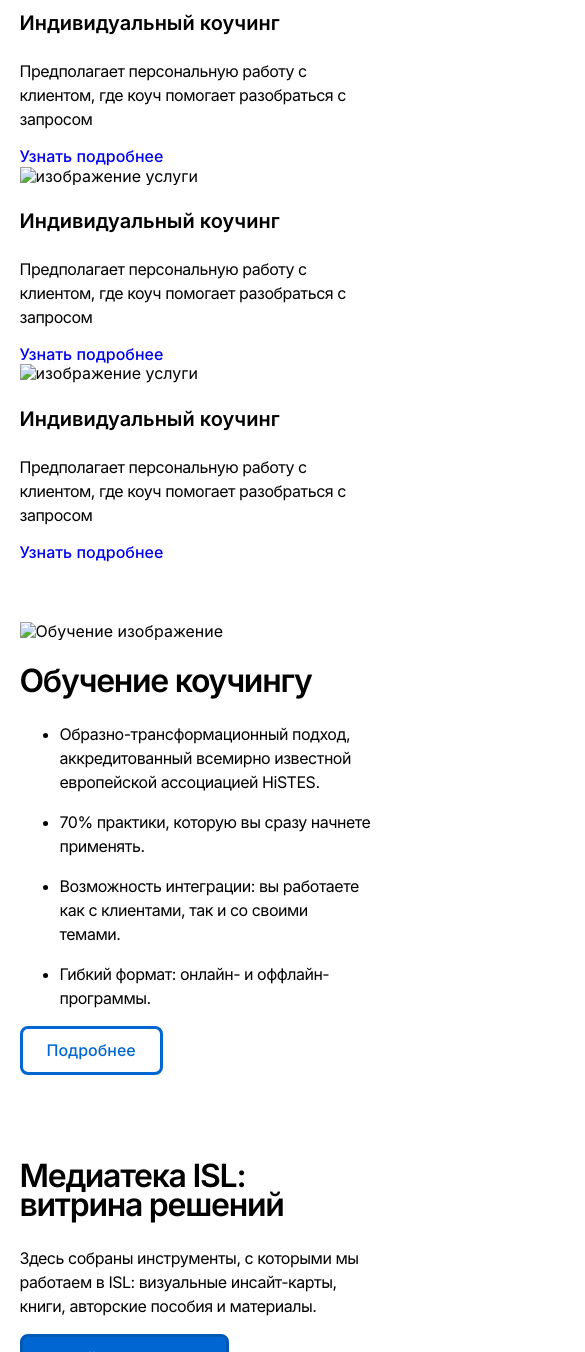
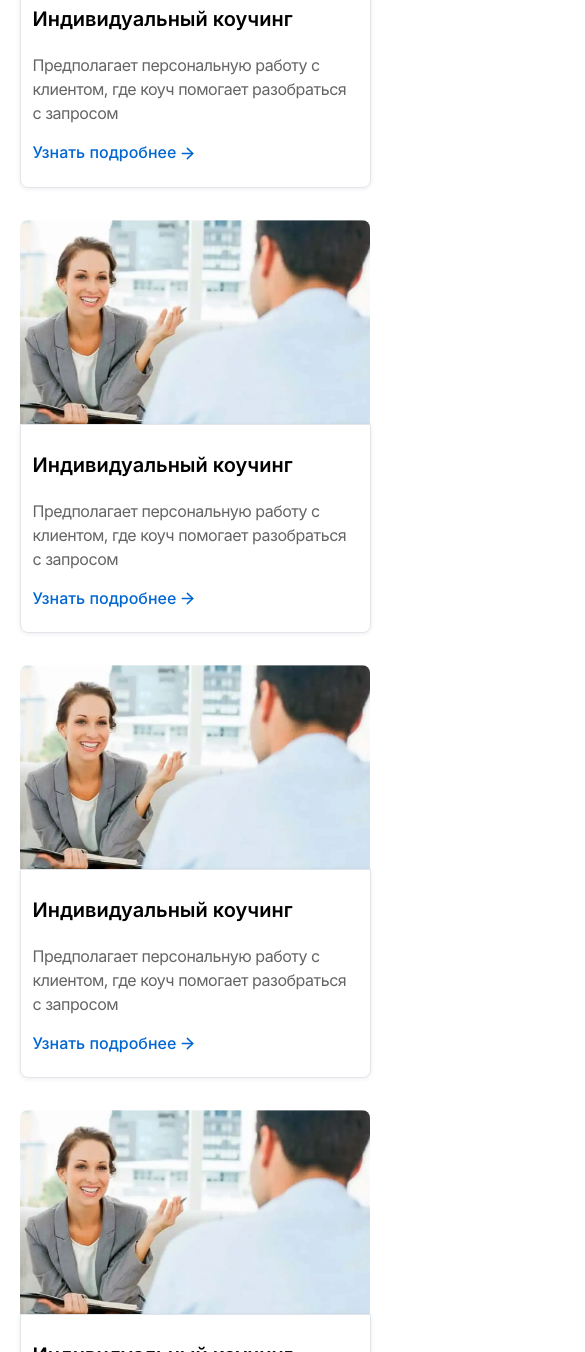
Before and after one commit to BardToyn/CoalchingISL, a plain HTML site: page index.html in a window 390 px wide. Shown: the part 6642-7994 px from the top of the page, 585 px wide, since content can reach past the window. Drawn offline with nearby package versions, Linux system fonts and the light colour scheme.

Commit message:
new_section_main

```diff
--- a/index.html
+++ b/index.html
@@ -214,6 +214,7 @@
 
 <!--main start-->
     <main class="main">
+        <!--hero-->
         <section class="hero section">
             <div class="container">
                 <div class="hero__wrapper">
@@ -251,7 +252,7 @@
                 </div>
             </div>
         </section>
-
+        <!--rewiews-->
         <section class="rewiews section">
             <div class="container">
                 <div class="rewiews__wrapper">
@@ -357,7 +358,7 @@
                 </div>
             </div>
         </section>
-
+        <!--course-->
         <section class="course section">
             <div class="container">
                 <div class="course__wrapper">
@@ -381,7 +382,7 @@
                 </div>
             </div>
         </section>
-
+        <!--about-->
         <section class="about section">
             <div class="container">
                 <div class="about__wrapper">
@@ -414,22 +415,22 @@
                                 Коучинг
                             </h4>
                             <ul class="about__content-list">
-                                <li class="about__content-list__item">
+                                <li class="li__dotted">
                                     <p class="about__content-text">
                                         Коучинг личных отношений
                                     </p>
                                 </li>
-                                <li class="about__content-list__item">
+                                <li class="li__dotted">
                                     <p class="about__content-text">
                                         Коучинг профессионального развития
                                     </p>
                                 </li>
-                                <li class="about__content-list__item">
+                                <li class="li__dotted">
                                     <p class="about__content-text">
                                         Коучинг личной эффективности
                                     </p>
                                 </li>
-                                <li class="about__content-list__item">
+                                <li class="li__dotted">
                                     <p class="about__content-text">
                                         И многое другое
                                     </p>
@@ -441,22 +442,22 @@
                                 Обучение
                             </h4>
                             <ul class="about__content-list">
-                                <li class="about__content-list__item">
+                                <li class="li__dotted">
                                     <p class="about__content-text">
                                         Обучение коучингу с применением МАК
                                     </p>
                                 </li>
-                                <li class="about__content-list__item">
+                                <li class="li__dotted">
                                     <p class="about__content-text">
                                         Обучение лайф-коучингу отношений в паре
                                     </p>
                                 </li>
-                                <li class="about__content-list__item">
+                                <li class="li__dotted">
                                     <p class="about__content-text">
                                         Обучение бизнес консалтингу и коучингу
                                     </p>
                                 </li>
-                                <li class="about__content-list__item">
+                                <li class="li__dotted">
                                     <p class="about__content-text">
                                         И многое другое
                                     </p>
@@ -468,22 +469,22 @@
                                 Трансформационные игры:
                             </h4>
                             <ul class="about__content-list">
-                                <li class="about__content-list__item">
+                                <li class="li__dotted">
                                     <p class="about__content-text">
                                         Психологическая игра «Психомафия»
                                     </p>
                                 </li>
-                                <li class="about__content-list__item">
+                                <li class="li__dotted">
                                     <p class="about__content-text">
                                         Коучинговая игра «Грани конфликта»
                                     </p>
                                 </li>
-                                <li class="about__content-list__item">
+                                <li class="li__dotted">
                                     <p class="about__content-text">
                                         Трансформационная игра «Жизнь»
                                     </p>
                                 </li>
-                                <li class="about__content-list__item">
+                                <li class="li__dotted">
                                     <p class="about__content-text">
                                         И многое другое
                                     </p>
@@ -494,7 +495,7 @@
                 </div>
             </div>
         </section>
-
+        <!--team-->
         <section class="team section">
             <div class="container">
                 <div class="team__wrapper">
@@ -595,7 +596,7 @@
                 </div>
             </div>
         </section>
-
+        <!--serivces-->
         <section class="services section">
             <div class="container">
                 <div class="services__wrapper">
@@ -610,7 +611,7 @@
                     <div class="services__list">
                         <div class="services__item">
                             <picture>
-                                <img src="#" alt="изображение услуги" class="services__img">
+                                <img src="./assets/default_content/example_services.webp" alt="изображение услуги" class="services__img">
                             </picture>
                             <article class="services__item--article">
                                 <h3 class="services__item--title">
@@ -619,12 +620,12 @@
                                 <p class="services__item--subtitle">
                                     Предполагает персональную работу с клиентом, где коуч помогает разобраться с запросом
                                 </p>
-                                <a href="#" class="services__item--link">Узнать подробнее</a>
+                                <a href="#" class="services__item--link btn__arrow--blue">Узнать подробнее</a>
                             </article>
                         </div>
                         <div class="services__item">
                             <picture>
-                                <img src="#" alt="изображение услуги" class="services__img">
+                                <img src="./assets/default_content/example_services.webp" alt="изображение услуги" class="services__img">
                             </picture>
                             <article class="services__item--article">
                                 <h3 class="services__item--title">
@@ -633,12 +634,12 @@
                                 <p class="services__item--subtitle">
                                     Предполагает персональную работу с клиентом, где коуч помогает разобраться с запросом
                                 </p>
-                                <a href="#" class="services__item--link">Узнать подробнее</a>
+                                <a href="#" class="services__item--link btn__arrow--blue">Узнать подробнее</a>
                             </article>
                         </div>
                         <div class="services__item">
                             <picture>
-                                <img src="#" alt="изображение услуги" class="services__img">
+                                <img src="./assets/default_content/example_services.webp" alt="изображение услуги" class="services__img">
                             </picture>
                             <article class="services__item--article">
                                 <h3 class="services__item--title">
@@ -647,12 +648,12 @@
                                 <p class="services__item--subtitle">
                                     Предполагает персональную работу с клиентом, где коуч помогает разобраться с запросом
                                 </p>
-                                <a href="#" class="services__item--link">Узнать подробнее</a>
+                                <a href="#" class="services__item--link btn__arrow--blue">Узнать подробнее</a>
                             </article>
                         </div>
                         <div class="services__item">
                             <picture>
-                                <img src="#" alt="изображение услуги" class="services__img">
+                                <img src="./assets/default_content/example_services.webp" alt="изображение услуги" class="services__img">
                             </picture>
                             <article class="services__item--article">
                                 <h3 class="services__item--title">
@@ -661,41 +662,41 @@
                                 <p class="services__item--subtitle">
                                     Предполагает персональную работу с клиентом, где коуч помогает разобраться с запросом
                                 </p>
-                                <a href="#" class="services__item--link">Узнать подробнее</a>
+                                <a href="#" class="services__item--link btn__arrow--blue">Узнать подробнее</a>
                             </article>
                         </div>
                     </div>
                 </div>
             </div>
         </section>
-
+        <!--edu-->
         <section class="edu section">
             <div class="container">
                 <div class="edu__wrapper">
                     <picture>
-                        <img src="#" alt="Обучение изображение" class="edu__img">
+                        <img src="./assets/default_content/example_services.webp" alt="Обучение изображение" class="edu__img">
                     </picture>
                     <article class="edu__article">
                         <h2 class="edu__title">
                             Обучение коучингу
                         </h2>
                         <ul class="edu__list">
-                            <li class="edu__item">
+                            <li class="edu__item li__dotted">
                                 <p class="edu__text">
                                     Образно-трансформационный подход, аккредитованный всемирно известной европейской ассоциацией HiSTES.
                                 </p>
                             </li>
-                            <li class="edu__item">
+                            <li class="edu__item li__dotted">
                                 <p class="edu__text">
                                     70% практики, которую вы сразу начнете применять.
                                 </p>
                             </li>
-                            <li class="edu__item">
+                            <li class="edu__item li__dotted">
                                 <p class="edu__text">
                                     Возможность интеграции: вы работаете как с клиентами, так и со своими темами.
                                 </p>
                             </li>
-                            <li class="edu__item">
+                            <li class="edu__item li__dotted">
                                 <p class="edu__text">
                                     Гибкий формат: онлайн- и оффлайн-программы.
                                 </p>
--- a/styles/global.css
+++ b/styles/global.css
@@ -136,6 +136,58 @@ img {
     background-color: var(--clr-blue-hover);
 }
 
+.btn__arrow--blue {
+    display: flex;
+    align-items: center;
+}
+
+.btn__arrow--blue::after {
+    margin-left: 4px;
+    content: '';
+
+    display: block;
+
+    width: 15px;
+    height: 15px;
+
+    background: no-repeat url(../assets/icons/arrow_blue.svg) center / cover;
+    transition: .3s ease-in-out;
+}
+
+.btn__arrow--blue:hover::after {
+    margin-left: 8px;
+}
+
+.btn__arrow--white::after {
+    content: '';
+
+    display: block;
+
+    width: 15px;
+    height: 15px;
+
+    background: no-repeat url(../assets/icons/arrow_white.svg) center / cover;
+}
+
+.li__dotted {
+    position: relative;
+    padding-left: 20px;
+}
+
+.li__dotted::before {
+    content: '';
+
+    position: absolute;
+    left: 0;
+    top: 0.4em;
+
+    width: 12px;
+    height: 12px;
+
+    background: url(../assets/icons/dods_item.svg) no-repeat center center;
+    background-size: cover;
+}
+
 @media screen and (max-width: 1380px) {
 
     button {
--- a/styles/main.css
+++ b/styles/main.css
@@ -1,3 +1,5 @@
+/*hero section*/
+
 .hero__content {
     display: flex;
     flex-direction: column;
@@ -105,6 +107,8 @@
     }
 
 }
+
+/*rewiews section*/
 
 .rewiews__wrapper {
     display: flex;
@@ -237,6 +241,8 @@
 
 }
 
+/*course section*/
+
 .course__wrapper {
     position: relative;
 
@@ -351,6 +357,8 @@
 
 }
 
+/*about section*/
+
 .about__wrapper {
     display: flex;
     flex-direction: column;
@@ -439,25 +447,6 @@
     padding-left: 0;
 }
 
-.about__content-list__item {
-    position: relative;
-    padding-left: 20px;
-}
-
-.about__content-list__item::before {
-    content: '';
-
-    position: absolute;
-    left: 0;
-    top: 0.4em;
-
-    width: 12px;
-    height: 12px;
-
-    background: url(../assets/icons/dods_item.svg) no-repeat center center;
-    background-size: cover;
-}
-
 @media screen and (max-width: 1024px) {
 
     .about__content {
@@ -475,6 +464,8 @@
     }
 
 }
+
+/*team section*/
 
 .team__wrapper {
     display: flex;
@@ -592,3 +583,177 @@
     }
 
 }
+
+/*services section*/
+
+.services__wrapper {
+    display: flex;
+    flex-direction: column;
+    justify-content: flex-start;
+    align-items: center;
+    gap: 48px;
+}
+
+.services__article {
+    display: flex;
+    flex-direction: column;
+    justify-content: flex-start;
+    align-items: center;
+    gap: 24px;
+}
+
+.services__title {
+    margin: 0;
+}
+
+.services__text {
+    margin: 0;
+
+    text-align: center;
+    max-width: 420px;
+
+    color: var(--clr-gray);
+}
+
+.services__list {
+    display: grid;
+    grid-template-columns: repeat(2, 1fr);
+    column-gap: 22px;
+    row-gap: 40px;
+}
+
+.services__item {
+    position: relative;
+
+    padding-bottom: 144px;
+
+    display: flex;
+    flex-direction: column;
+    justify-content: flex-start;
+    align-items: center;
+}
+
+.services__img {
+    width: 100%;
+    height: 100%;
+    object-fit: cover;
+
+    border-radius: 8px;
+}
+
+.services__item--article {
+    position: absolute;
+    bottom: 0;
+
+    margin: 0 38px;
+    padding: 32px;
+
+    display: flex;
+    flex-direction: column;
+    justify-content: flex-start;
+    align-items: flex-start;
+    gap: 24px;
+
+    border: 1px solid var(--clr-white-hover);
+    border-radius: 8px;
+    box-shadow: 0px 1px 4px 0px rgba(25, 33, 61, 0.08);
+    background: var(--clr-white);
+}
+
+.services__item--title {
+    margin: 0;
+}
+
+.services__item--subtitle {
+    margin: 0;
+
+    color: var(--clr-gray);
+}
+
+.services__item--link {
+    color: var(--clr-blue);
+}
+
+@media screen and (max-width: 1024px) {
+
+    .services__item--article {
+        bottom: 0;
+        margin: 0 24px;
+        padding: 24px;
+        gap: 18px;
+    }
+
+}
+
+@media screen and (max-width: 768px) {
+
+    .services__list {
+        grid-template-columns: repeat(1, 1fr);
+        column-gap: 22px;
+        row-gap: 32px;
+    }
+
+    .services__item {
+        padding-bottom: 64px;
+    }
+
+}
+
+@media screen and (max-width: 425px) {
+
+    .services__item {
+        padding-bottom: 0;
+    }
+
+    .services__img {
+        border-radius: 8px 8px 0 0;
+    }
+
+    .services__item--article {
+        position: relative;
+
+        margin: 0;
+        padding: 24px 12px;
+
+        border-radius: 0 0 8px 8px;
+    }
+
+}
+
+/*edu section*/
+
+.edu__wrapper {
+    display: flex;
+    flex-direction: row;
+    align-items: center;
+    gap: 22px;
+}
+
+.edu__img {
+    width: 738px;
+    height: 452px;
+
+    border-radius: 8px;
+}
+
+.edu__article {
+    display: flex;
+    flex-direction: column;
+    justify-content: flex-start;
+    align-items: flex-start;
+    gap: 24px;
+}
+
+.edu__title {
+    margin: 0;
+}
+
+.edu__list {
+    padding: 0;
+    margin: 0;
+    list-style: none;
+}
+
+.edu__text {
+    color: var(--clr-gray);
+}
```
Also changed, not shown: assets/icons/arrow_blue.svg (added), assets/icons/arrow_white.svg (added).
